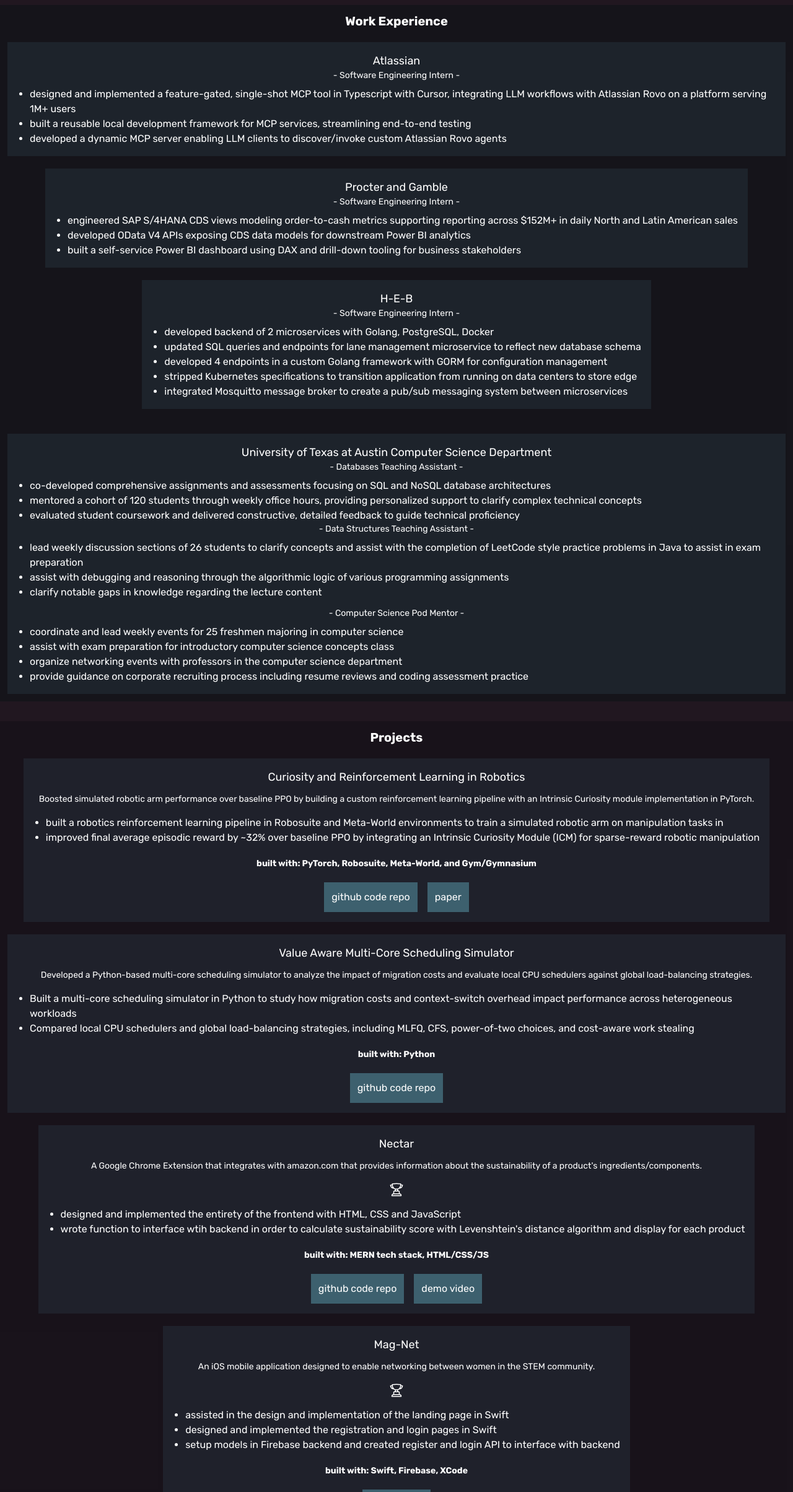
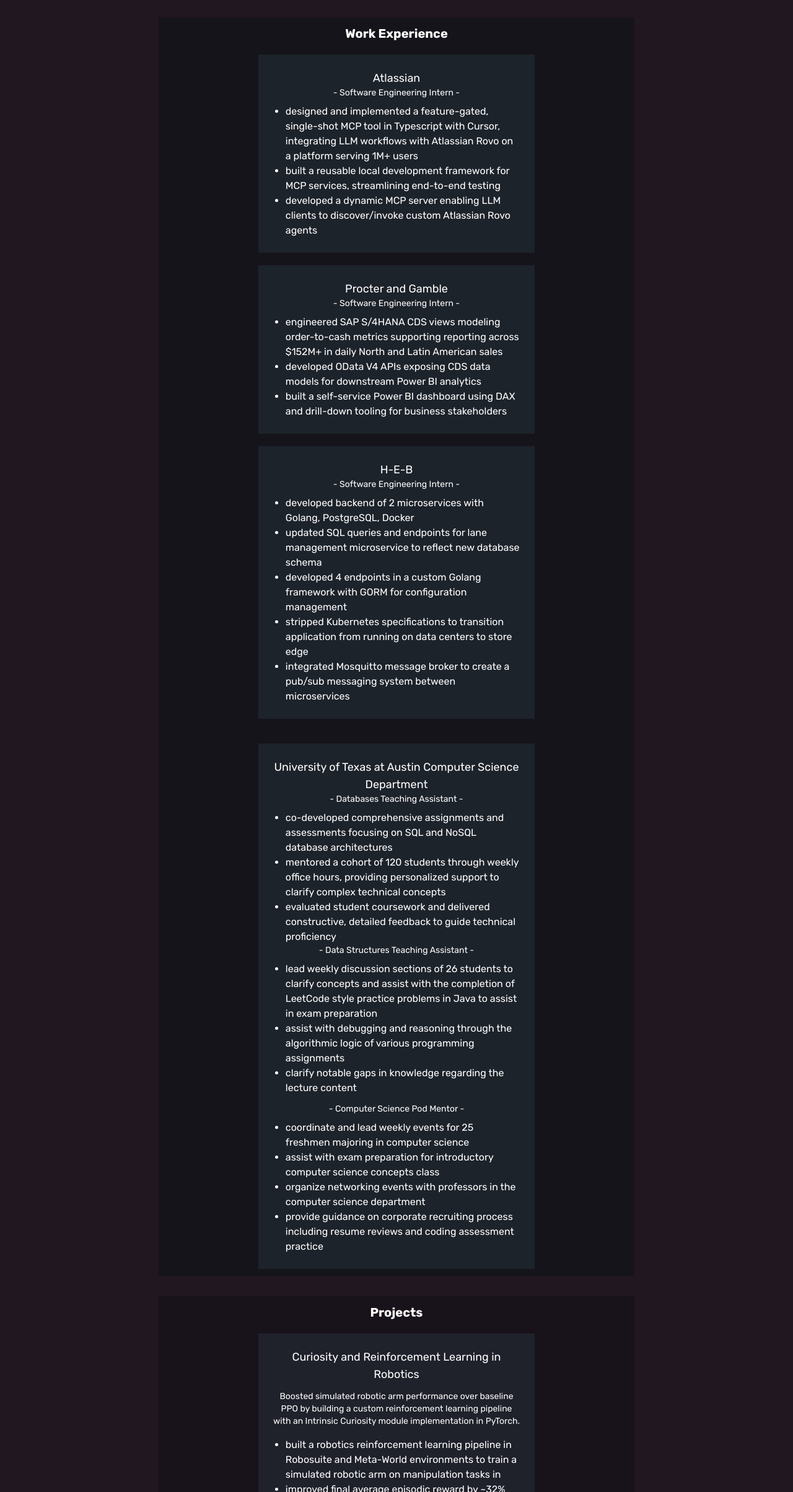
Before and after one commit to karnikachoudhury/karnikachoudhury.github.io, a website: page index.html in a window 1280 px wide. Shown: the part 392-2800 px from the top of the page at 62% size. Drawn offline with Linux system fonts and the light colour scheme.

Commit message:
take out responsive stuff its being weird

```diff
--- a/index.html
+++ b/index.html
@@ -3,22 +3,17 @@
 
 <head>
   <link rel="stylesheet" href="./src/output.css">
-  <style>
-    /* Scale root font-size down on small screens so Tailwind rem-based text sizes feel balanced */
-    html { font-size: 14px; }
-    @media (min-width: 768px) { html { font-size: 16px; } }
-  </style>
 </head>
 
 <body class="flex flex-col justify-items-center bg-dark-purple font-rubik">
-  <div class="flex flex-row md:justify-end justify-between bg-black w-full text-white mx-auto px-4 flex-wrap">
+  <div class="flex flex-row justify-end bg-black w-full text-white mx-auto">
     <button onclick="scrollintro()" class="hover:bg-light-blue p-3"> about me </button>
     <button onclick="scrollexperience()" class="hover:bg-light-blue p-3"> experience </button>
     <button onclick="scrollprojects()" class="hover:bg-light-blue p-3"> projects </button>
     <button onclick="scrollextracurr()" class="hover:bg-light-blue p-3"> extracurriculars </button>
   </div>
 
-  <div id="intro" class="flex flex-col justify-items-center bg-black/50 text-white w-11/12 md:w-3/5 mt-8 p-3 mx-auto">
+  <div id="intro" class="flex flex-col justify-items-center bg-black/50 text-white w-3/5 mt-8 p-3 mx-auto">
     <div class="text-white text-xl mx-auto animate-wiggle"> hello ! </div>
     <div class="text-white text-lg mx-auto"> I am Karnika Choudhury, </div>
     <div class="text-white text-lg mx-auto"> an aspiring software engineer and computer scientist. </div>
@@ -39,10 +34,10 @@
     </div>
   </div>
 
-  <div id="experience" class="flex flex-col justify-items-center bg-dark-navy/50 text-white w-11/12 md:w-3/5 mt-8 p-3 mx-auto">
+  <div id="experience" class="flex flex-col justify-items-center bg-dark-navy/50 text-white w-3/5 mt-8 p-3 mx-auto">
     <div class="text-white text-xl mx-auto font-bold"> Work Experience </div>
 
-    <div class="flex flex-col bg-light-blue/20 w-11/12 md:w-3/5 mx-auto mt-5 p-4 md:p-6">
+    <div class="flex flex-col bg-light-blue/20 w-3/5 mx-auto mt-5 p-6">
       <div class="text-white text-center text-lg"> Atlassian </div>
 
       <div class="text-white text-center text-sm"> - Software Engineering Intern - </div>
@@ -53,7 +48,7 @@
       </ul>
     </div>
 
-    <div class="flex flex-col bg-light-blue/20 w-11/12 md:w-3/5 mx-auto mt-5 p-4 md:p-6">
+    <div class="flex flex-col bg-light-blue/20 w-3/5 mx-auto mt-5 p-6">
       <div class="text-white text-center text-lg"> Procter and Gamble </div>
 
       <div class="text-white text-center text-sm"> - Software Engineering Intern - </div>
@@ -64,7 +59,7 @@
       </ul>
     </div>
 
-    <div class="flex flex-col bg-light-blue/20 w-11/12 md:w-3/5 mx-auto mt-5 p-4 md:p-6">
+    <div class="flex flex-col bg-light-blue/20 w-3/5 mx-auto mt-5 p-6">
       <div class="text-white text-center text-lg"> H-E-B </div>
 
       <div class="text-white text-center text-sm"> - Software Engineering Intern - </div>
@@ -78,7 +73,7 @@
       </ul>
     </div>
 
-    <div class="flex flex-col bg-light-blue/20 w-11/12 md:w-3/5 mx-auto mt-10 p-4 md:p-6">
+    <div class="flex flex-col bg-light-blue/20 w-3/5 mx-auto mt-10 p-6">
       <div class="text-white text-center text-lg"> University of Texas at Austin Computer Science Department </div>
       <div class="text-white text-center text-sm"> - Databases Teaching Assistant - </div>
       <ul class="list-disc pl-5 mt-2">
@@ -107,10 +102,10 @@
   </div>
 
 
-  <div id="projects" class="flex flex-col justify-items-center bg-black/50 text-white w-11/12 md:w-3/5 mt-8 p-3 mx-auto">
+  <div id="projects" class="flex flex-col justify-items-center bg-black/50 text-white w-3/5 mt-8 p-3 mx-auto">
     <div class="text-white text-xl mx-auto font-bold"> Projects </div>
 
-    <div class="flex flex-col bg-light-blue/20 w-11/12 md:w-3/5 mx-auto mt-5 p-4 md:p-6">
+    <div class="flex flex-col bg-light-blue/20 w-3/5 mx-auto mt-5 p-6">
       <div class="text-white text-center text-lg"> Curiosity and Reinforcement Learning in Robotics </div>
       <div class="text-white text-center text-sm mt-3"> Boosted simulated robotic arm performance over baseline PPO by
         building a custom reinforcement learning pipeline with an Intrinsic Curiosity module implementation in PyTorch. </div>
@@ -128,7 +123,7 @@
       </div>
     </div>
 
-    <div class="flex flex-col bg-light-blue/20 w-11/12 md:w-3/5 mx-auto mt-5 p-4 md:p-6">
+    <div class="flex flex-col bg-light-blue/20 w-3/5 mx-auto mt-5 p-6">
       <div class="text-white text-center text-lg"> Value Aware Multi-Core Scheduling Simulator </div>
       <div class="text-white text-center text-sm mt-3"> Developed a Python-based multi-core scheduling simulator to analyze the impact of migration costs and evaluate local CPU schedulers against global load-balancing strategies. </div>
       <ul class="list-disc text-white pl-5 mt-4">
@@ -142,7 +137,7 @@
       </div>
     </div>
 
-    <div class="flex flex-col bg-light-blue/20 w-11/12 md:w-3/5 mx-auto mt-5 p-4 md:p-6">
+    <div class="flex flex-col bg-light-blue/20 w-3/5 mx-auto mt-5 p-6">
       <div class="text-white text-center text-lg"> Nectar </div>
       <div class="text-white text-center text-sm mt-3"> A Google Chrome Extension that integrates with amazon.com
         that provides information about the sustainability of a product's ingredients/components. </div>
@@ -168,7 +163,7 @@
     </div>
 
 
-    <div class="flex flex-col bg-light-blue/20 w-11/12 md:w-3/5 mx-auto mt-5 p-4 md:p-6">
+    <div class="flex flex-col bg-light-blue/20 w-3/5 mx-auto mt-5 p-6">
       <div class="text-white text-center text-lg"> Mag-Net </div>
       <div class="text-white text-center text-sm mt-3"> An iOS mobile application designed to enable networking between
         women
@@ -193,7 +188,7 @@
       </div>
     </div>
 
-    <div class="flex flex-col bg-light-blue/20 w-11/12 md:w-3/5 mx-auto mt-5 p-4 md:p-6">
+    <div class="flex flex-col bg-light-blue/20 w-3/5 mx-auto mt-5 p-6">
       <div class="text-white text-center text-lg"> Predictive Modeling of Ambient Air Pollution Concentrations </div>
       <div class="text-white text-center text-sm mt-3"> A data analysis project that utilizes machine learning
         predictive modeling in order
@@ -216,9 +211,9 @@
     </div>
   </div>
 
-  <div id="extracurr" class="flex flex-col justify-items-center bg-dark-navy/50 text-white w-11/12 md:w-3/5 mt-8 p-6 mx-auto">
+  <div id="extracurr" class="flex flex-col justify-items-center bg-dark-navy/50 text-white w-3/5 mt-8 p-6 mx-auto">
     <div class="text-white text-xl mx-auto font-bold"> Extracurriculars </div>
-    <div class="flex flex-col bg-light-blue/20 w-11/12 md:w-3/5 mx-auto mt-10 p-3">
+    <div class="flex flex-col bg-light-blue/20 w-3/5 mx-auto mt-10 p-3">
       <div class="text-white text-center text-lg"> University of Texas at Austin Quantum Collective </div>
       <div class="text-white text-center text-sm"> - Director of Research - </div>
       <ul class="list-disc pl-5 mt-2">
@@ -240,7 +235,7 @@
       </div>
     </div>
 
-    <div class="flex flex-col bg-light-blue/20 w-11/12 md:w-3/5 mx-auto mt-10 p-4 md:p-6">
+    <div class="flex flex-col bg-light-blue/20 w-3/5 mx-auto mt-10 p-6">
       <div class="text-white text-center text-lg"> Unite and Inspire </div>
       <div class="text-white text-center text-sm"> - Coding Team Youth Mentor - </div>
       <ul class="list-disc pl-5 mt-2">
```
